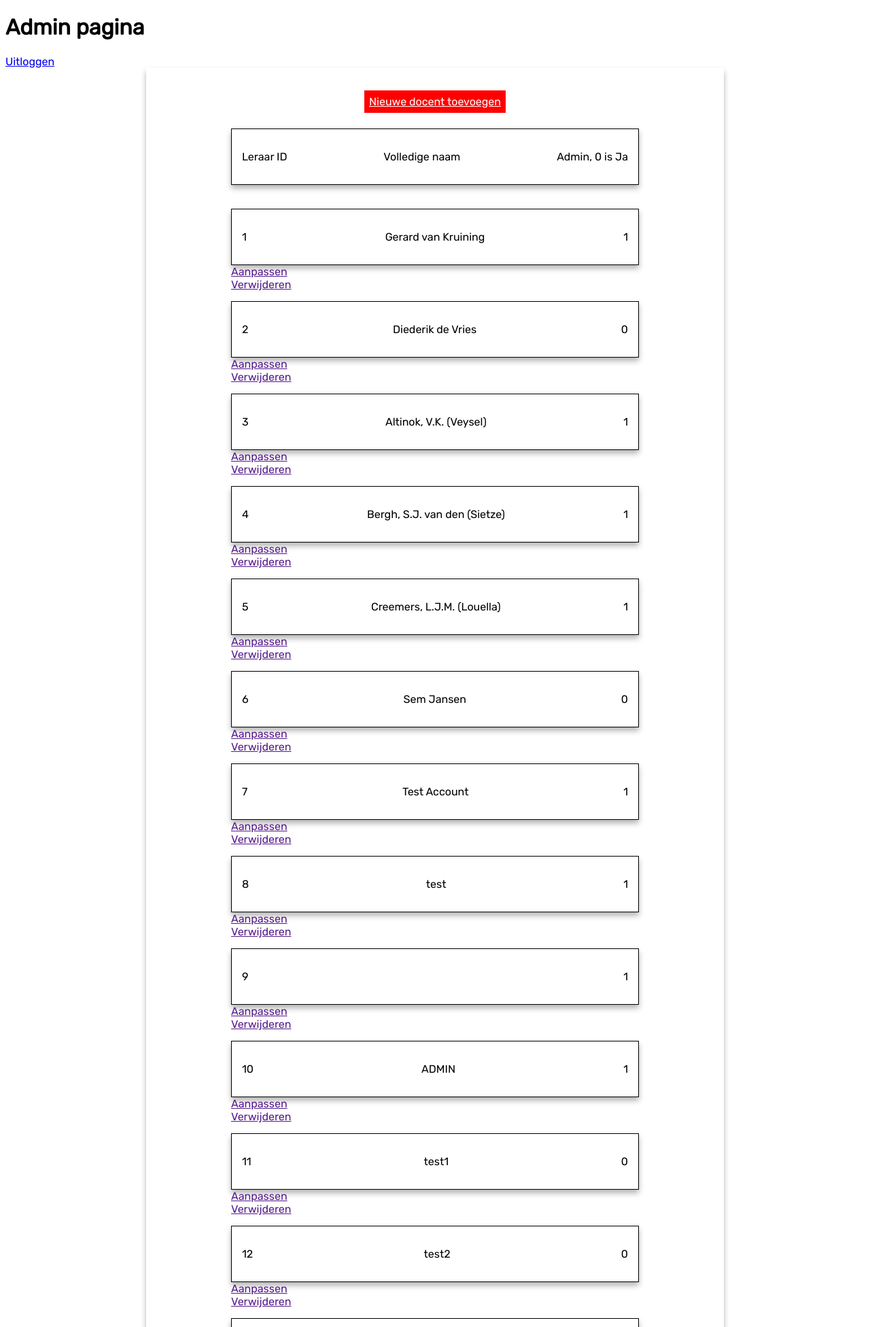
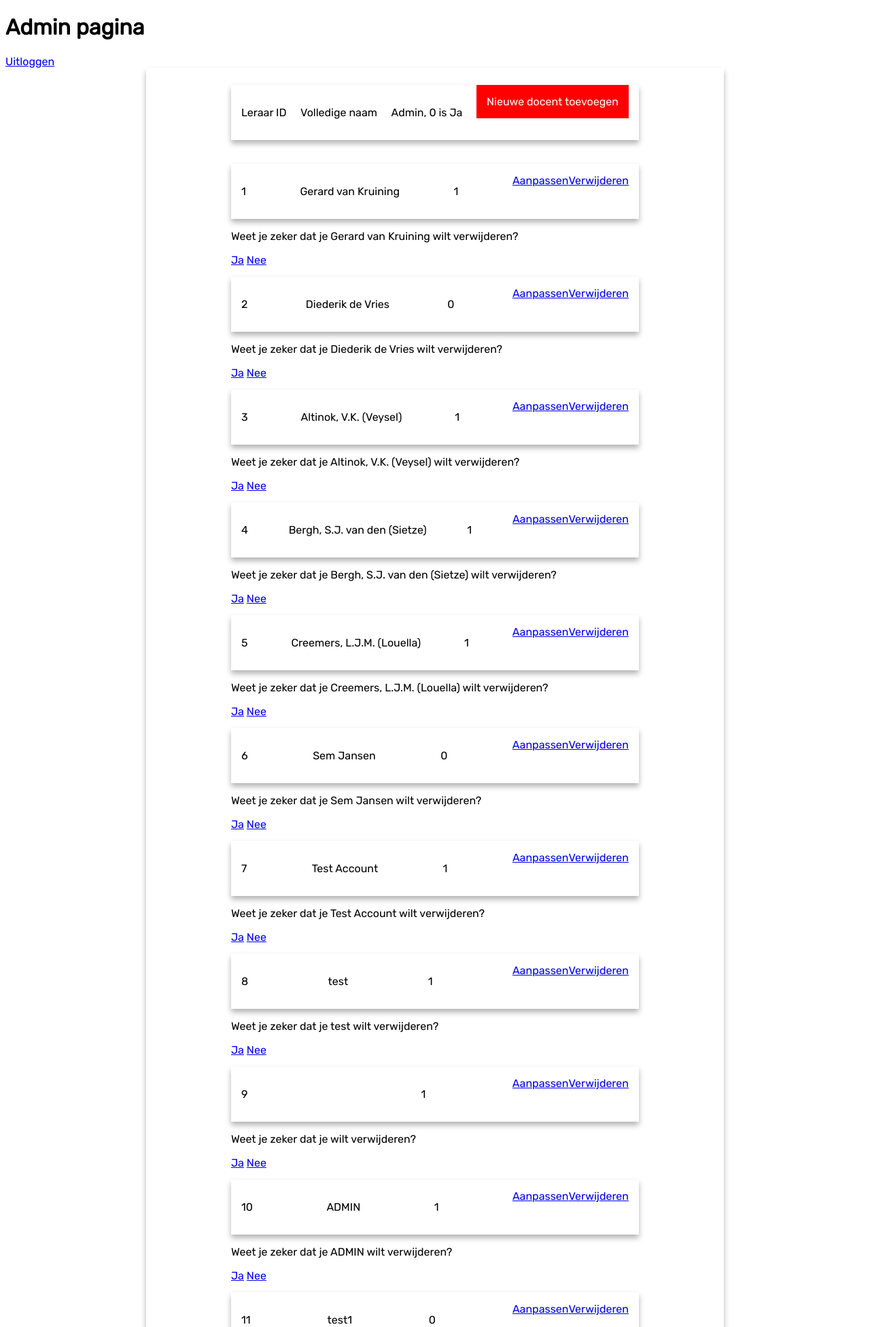
Before and after one commit to Sem-1076101/Werkplaats2, a Flask app: page /admin in a window 1280 px wide. Shown: the top 1952 px of the page at 68% size. Run offline with Flask 3, Linux system fonts and the light colour scheme; the visitor is signed in with stand-in values (Sample User, id 1); data comes from the database, SQL or seed files in the repository.

Commit message:
Admin changes

```diff
--- a/lib/query_model.py
+++ b/lib/query_model.py
@@ -45,3 +45,8 @@ class UserModel:
         cursor = self.get_cursor()
         cursor.execute("SELECT * FROM teachers")
         return cursor.fetchall()
+
+    def delete_user(self, teacher_id):
+        cursor = self.get_cursor()
+        cursor.execute("DELETE FROM teachers WHERE teacher_id = ?", (teacher_id,))
+        return cursor.excecute()
--- a/main.py
+++ b/main.py
@@ -1,6 +1,6 @@
 from flask import Flask, session, render_template, redirect, request, url_for, flash
 from flask import request
-from wtforms import Form, StringField
+from wtforms import Form, BooleanField, StringField, PasswordField, validators
 import sqlite3
 from lib.query_model import UserModel
 
@@ -62,7 +62,7 @@ def login_check():
             return redirect(url_for('login'))
 
 
-@app.route('/welcome')
+@app.route('/index')
 def welcome():
     username = session.get('username')
     is_admin = session.get('is_admin')
@@ -88,8 +88,15 @@ def admin():
 
 @app.route('/nieuw_account')
 def nieuw_account():
+    # if is_admin ==
     return render_template('nieuwe_docent.html')
-# or is_admin == 1
+
+@app.route('/verwijder_docent/<teacher_id>')
+def verwijder_docent(teacher_id):
+
+    return
+
+
 @app.route('/logout')
 def logout():
     session.pop('username', None)
--- a/static/CSS/admin.css
+++ b/static/CSS/admin.css
@@ -15,30 +15,25 @@
     padding: 25px;
 }
 
-.button-container {
-    margin: auto;
+.docent-toevoeg-button  {
+    color: #fff;
+    text-decoration: none;
     text-align: center;
     padding: 15px;
-    margin-bottom: 15px;
+    margin: auto;
+    background-color: red;
 }
 
 .button-container a {
     padding: 7px;
     background-color: red;
-    color: #fff;
-
+    color: #1123;
 }
 
 .teacher-info-container {
     max-width: 600px;
     margin: auto;
 }
-
-/* .container-flex {
-    display: flex;
-    flex-direction: row;
-    justify-content: space-between;
-} */
 
 .namen_columns {
     margin: auto;
@@ -47,7 +42,6 @@
     justify-content: space-between;
     box-shadow: 0 5px 8px rgba(0, 0, 0, 0.3);
     padding: 15px;
-    border: 1px solid black;
     margin-bottom: 35px;
 }
 
@@ -56,7 +50,21 @@
     flex-direction: row;
     justify-content: space-between;
     box-shadow: 0 5px 8px rgba(0, 0, 0, 0.3);
-    border: 1px solid black;
     margin-top: 15px;
     padding: 15px;
 }
+
+.update-buttons {
+    display: flex;
+    justify-content: space-between;
+}
+
+/* #cont {
+    display: none;
+}
+#show:target #cont {
+    display: inline-block;
+}
+#show:target #show {
+    display: none;
+} */
--- a/templates/admin.html
+++ b/templates/admin.html
@@ -13,11 +13,6 @@
     <a href="/logout">Uitloggen</a>
     <div class="container">
         <div class="inner-container">
-            <div class="button-container">
-                <div>
-                    <a href="/nieuw_account">Nieuwe docent toevoegen</a>
-                </div>
-            </div>
             <div class="teacher-info-container">
                 <div class="namen_columns">
                     <div>
@@ -28,6 +23,9 @@
                     </div>
                     <div>
                         <p>Admin, 0 is Ja</p>
+                    </div>
+                    <div>
+                        <a class="docent-toevoeg-button" href="/nieuw_account">Nieuwe docent toevoegen</a>
                     </div>
                 </div>
                 <div class="container-flex">
@@ -42,12 +40,22 @@
                         <div>
                             <p>{{ teacher.is_admin }}</p>
                         </div>
+                        <div class="update-buttons">
+                            <div>
+                                <a href="/docent_aanpas/{{teacher.teacher_id}}">Aanpassen</a>
+                            </div>
+                            <div>
+                                <!-- <a href="/verwijder_docent/{{teacher.teacher_id}}">Verwijderen</a> -->
+                                <a href="#show" id="show">Verwijderen</a>
+                            </div>
+                        </div>
                     </div>
-                    <div class="">
-                        <div>
-                            <a href="">Aanpassen</a>
+                    <div id="show">
+                        <div id="cont">
+                            <p>Weet je zeker dat je {{ teacher.display_name }} wilt verwijderen?</p>
+                            <a href="#">Ja</a>
+                            <a href="#hide" id="hide">Nee</a>
                         </div>
-                        <div><a href="">Verwijderen</a></div>
                     </div>
                     {% endfor %}
                 </div>
--- a/templates/nieuwe_docent.html
+++ b/templates/nieuwe_docent.html
@@ -1,10 +1,12 @@
 <!DOCTYPE html>
 <html lang="en">
+
 <head>
     <meta charset="UTF-8">
     <meta name="viewport" content="width=device-width, initial-scale=1.0">
     <title>Docent toevoegen</title>
 </head>
+
 <body>
     <div class="container-register">
         <div class="inner-container">
@@ -13,7 +15,7 @@
             </div>
             <form action="/register_check" method="POST" class="register_form">
                 <label for="username">Gebruikersnaam:</label>
-                <input type="text" name="username" id="username"  required>
+                <input type="text" name="username" id="username" required>
 
                 <label for="password">Wachtwoord:</label>
                 <input type="password" name="password" id="password" required>
@@ -40,4 +42,5 @@
         </div>
     </div>
 </body>
+
 </html>
```
